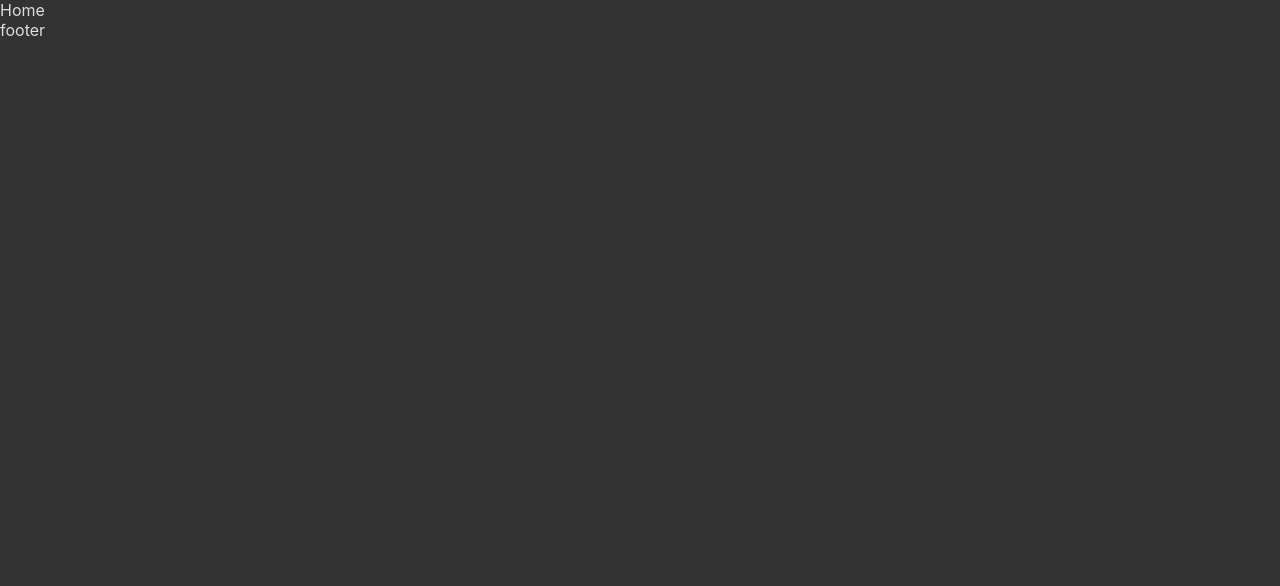
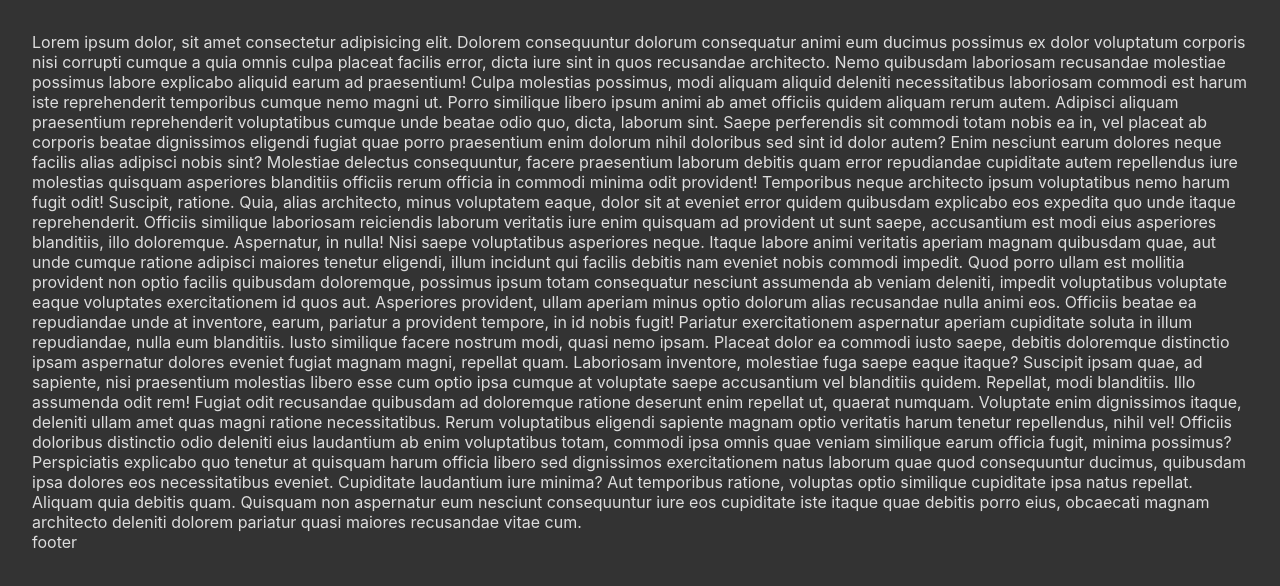
Before and after one commit to turkaytunc/portfolio, a React (Create React App) app: page / in a window 1280 px wide. Shown: the top 586 px of the page. Built offline with nearby package versions, Linux system fonts and the light colour scheme.

Commit message:
update: sidebar style and add routes

```diff
--- a/src/App.scss
+++ b/src/App.scss
@@ -1,5 +1,6 @@
 .app-container {
   position: relative;
+  padding: 2rem;
 }
 
 @media screen and (min-width: 800px) {
--- a/src/components/hamburger-button/hamburger-button.scss
+++ b/src/components/hamburger-button/hamburger-button.scss
@@ -1,5 +1,5 @@
 .hamburger-button-container {
-  position: absolute;
+  position: fixed;
   right: 0;
   top: 0;
 }
--- a/src/components/home/Home.tsx
+++ b/src/components/home/Home.tsx
@@ -4,7 +4,41 @@ import './home.scss';
 const Home = () => {
   return (
     <section className="home-container" data-testid="home-container">
-      Home
+      Lorem ipsum dolor, sit amet consectetur adipisicing elit. Dolorem consequuntur dolorum consequatur animi eum
+      ducimus possimus ex dolor voluptatum corporis nisi corrupti cumque a quia omnis culpa placeat facilis error, dicta
+      iure sint in quos recusandae architecto. Nemo quibusdam laboriosam recusandae molestiae possimus labore explicabo
+      aliquid earum ad praesentium! Culpa molestias possimus, modi aliquam aliquid deleniti necessitatibus laboriosam
+      commodi est harum iste reprehenderit temporibus cumque nemo magni ut. Porro similique libero ipsum animi ab amet
+      officiis quidem aliquam rerum autem. Adipisci aliquam praesentium reprehenderit voluptatibus cumque unde beatae
+      odio quo, dicta, laborum sint. Saepe perferendis sit commodi totam nobis ea in, vel placeat ab corporis beatae
+      dignissimos eligendi fugiat quae porro praesentium enim dolorum nihil doloribus sed sint id dolor autem? Enim
+      nesciunt earum dolores neque facilis alias adipisci nobis sint? Molestiae delectus consequuntur, facere
+      praesentium laborum debitis quam error repudiandae cupiditate autem repellendus iure molestias quisquam asperiores
+      blanditiis officiis rerum officia in commodi minima odit provident! Temporibus neque architecto ipsum voluptatibus
+      nemo harum fugit odit! Suscipit, ratione. Quia, alias architecto, minus voluptatem eaque, dolor sit at eveniet
+      error quidem quibusdam explicabo eos expedita quo unde itaque reprehenderit. Officiis similique laboriosam
+      reiciendis laborum veritatis iure enim quisquam ad provident ut sunt saepe, accusantium est modi eius asperiores
+      blanditiis, illo doloremque. Aspernatur, in nulla! Nisi saepe voluptatibus asperiores neque. Itaque labore animi
+      veritatis aperiam magnam quibusdam quae, aut unde cumque ratione adipisci maiores tenetur eligendi, illum incidunt
+      qui facilis debitis nam eveniet nobis commodi impedit. Quod porro ullam est mollitia provident non optio facilis
+      quibusdam doloremque, possimus ipsum totam consequatur nesciunt assumenda ab veniam deleniti, impedit voluptatibus
+      voluptate eaque voluptates exercitationem id quos aut. Asperiores provident, ullam aperiam minus optio dolorum
+      alias recusandae nulla animi eos. Officiis beatae ea repudiandae unde at inventore, earum, pariatur a provident
+      tempore, in id nobis fugit! Pariatur exercitationem aspernatur aperiam cupiditate soluta in illum repudiandae,
+      nulla eum blanditiis. Iusto similique facere nostrum modi, quasi nemo ipsam. Placeat dolor ea commodi iusto saepe,
+      debitis doloremque distinctio ipsam aspernatur dolores eveniet fugiat magnam magni, repellat quam. Laboriosam
+      inventore, molestiae fuga saepe eaque itaque? Suscipit ipsam quae, ad sapiente, nisi praesentium molestias libero
+      esse cum optio ipsa cumque at voluptate saepe accusantium vel blanditiis quidem. Repellat, modi blanditiis. Illo
+      assumenda odit rem! Fugiat odit recusandae quibusdam ad doloremque ratione deserunt enim repellat ut, quaerat
+      numquam. Voluptate enim dignissimos itaque, deleniti ullam amet quas magni ratione necessitatibus. Rerum
+      voluptatibus eligendi sapiente magnam optio veritatis harum tenetur repellendus, nihil vel! Officiis doloribus
+      distinctio odio deleniti eius laudantium ab enim voluptatibus totam, commodi ipsa omnis quae veniam similique
+      earum officia fugit, minima possimus? Perspiciatis explicabo quo tenetur at quisquam harum officia libero sed
+      dignissimos exercitationem natus laborum quae quod consequuntur ducimus, quibusdam ipsa dolores eos necessitatibus
+      eveniet. Cupiditate laudantium iure minima? Aut temporibus ratione, voluptas optio similique cupiditate ipsa natus
+      repellat. Aliquam quia debitis quam. Quisquam non aspernatur eum nesciunt consequuntur iure eos cupiditate iste
+      itaque quae debitis porro eius, obcaecati magnam architecto deleniti dolorem pariatur quasi maiores recusandae
+      vitae cum.
     </section>
   );
 };
--- a/src/components/navbar/navbar.scss
+++ b/src/components/navbar/navbar.scss
@@ -1,4 +1,15 @@
+@use '/src/scss';
 .navbar-container {
   display: flex;
   flex-direction: column;
+
+  a {
+    &:nth-child(n) {
+      margin-bottom: 2rem;
+      text-decoration: none;
+      font-size: 1.5rem;
+      font-weight: 500;
+      color: scss.$text-color-dark;
+    }
+  }
 }
--- a/src/components/sidebar/sidebar.scss
+++ b/src/components/sidebar/sidebar.scss
@@ -1,23 +1,17 @@
 @use '/src/scss';
 
 .sidebar-container {
-  position: absolute;
+  position: fixed;
   left: 0;
   top: 0;
   width: 200px;
-  background-color: scss.$background-color-light;
+  background-color: scss.$sidebar-background-color;
   opacity: 0.8;
   animation: trans 1s cubic-bezier(0.02, 0.5, 0.03, 1) forwards;
-  padding: 1rem 4rem;
+  padding: 10rem 4rem;
+  height: 100vh;
   z-index: 1;
   border-bottom-right-radius: 3px;
-
-  a {
-    &:nth-child(n) {
-      margin-bottom: 0.5rem;
-      text-decoration: none;
-    }
-  }
 }
 
 @keyframes fadeIn {
--- a/src/scss/_colors.scss
+++ b/src/scss/_colors.scss
@@ -1,4 +1,5 @@
 $background-color-light: #fff;
+$sidebar-background-color: #ddd;
 $background-color-dark: #333;
 $text-color-light: #ddd;
 $text-color-dark: #333;
```
Also changed, not shown: src/components/projects/Projects.tsx (added, +8 -0 lines), src/components/projects/projects.scss (added).
